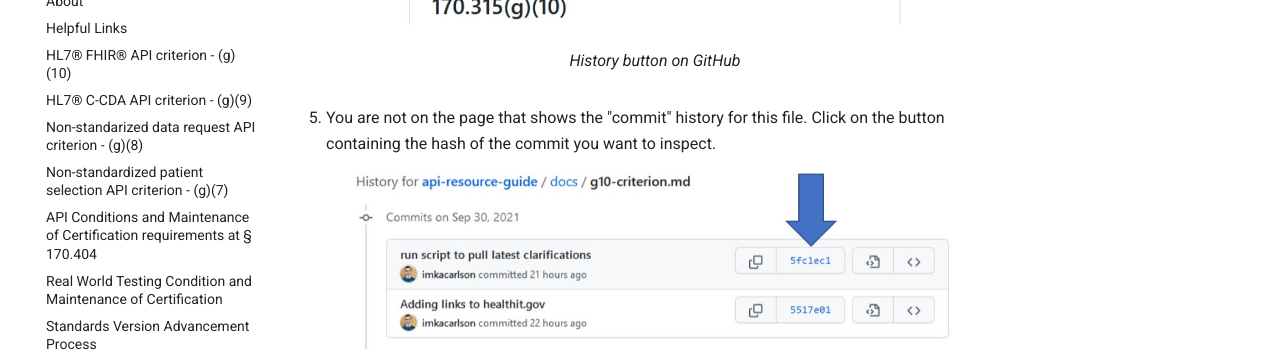
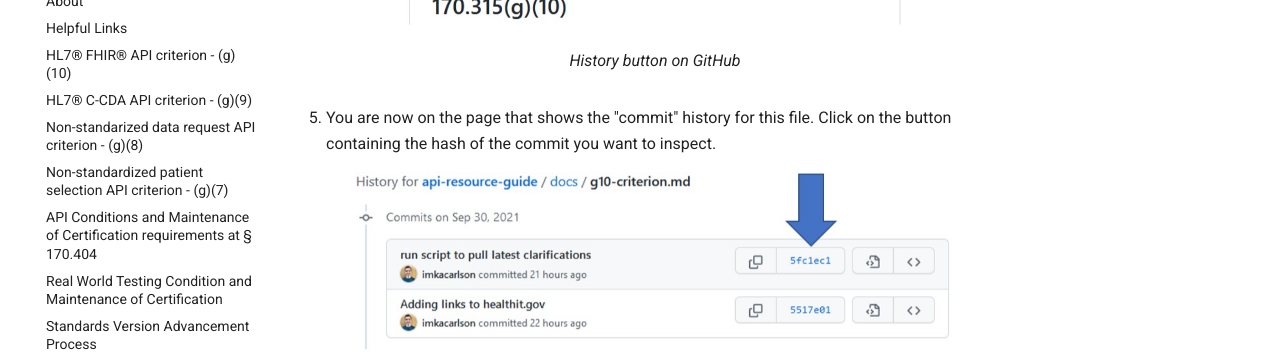
Before and after one commit to onc-healthit/api-resource-guide, an MkDocs documentation site: the page built from docs/version-directory.md, in a window 1280 px wide and 900 px high, scrolled down 748 px. Shown: the part 152-504 px from the top of the window. Built offline with MkDocs 1.6.1 and Material for MkDocs 9.7.7, drawn with Linux system fonts in a browser that asks for light colours; the version menu is left out.

Commit message:
typo fix

```diff
--- a/docs/version-directory.md
+++ b/docs/version-directory.md
@@ -14,7 +14,7 @@ The code and content for this resource is publicly <a href = "https://github.com
         <img src="../images/gh-history-button.jpg" width="500" />
         <figcaption>History button on GitHub</figcaption>
     </figure>
-1. You are not on the page that shows the "commit" history for this file. Click on the button containing the hash of the commit you want to inspect.
+1. You are now on the page that shows the "commit" history for this file. Click on the button containing the hash of the commit you want to inspect.
     <figure>
         <img src="../images/gh-commit-hash-button.jpg" width="600" />
         <figcaption>Button containing commit hash on GitHub</figcaption>
```
